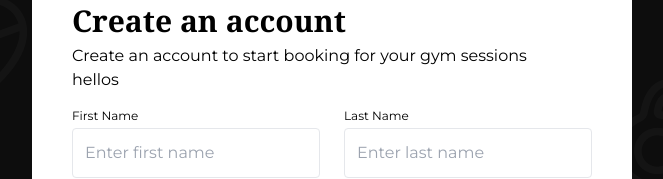
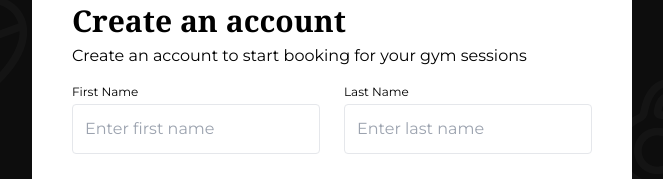
Before and after one commit to Alphadude/lepole-frontend, a React (Create React App) app: page /register in a window 1280 px wide. Shown: the part 224-403 px from the top of the page, without its empty margins (308-971 px from the left). Built offline with nearby package versions, Linux system fonts and the light colour scheme; no server answers.

Commit message:
transaction typo error

```diff
--- a/src/screens/Register.js
+++ b/src/screens/Register.js
@@ -90,10 +90,6 @@ const Register = () => {
         <p className="text-black text-base font-normal mt-1">
           Create an account to start booking for your gym sessions
         </p>
-
-        <a href='https://buy.stripe.com/test_5kA5mK0i66Lpgw0eUU'>
-          hellos
-        </a>
 
         <form
           onSubmit={signUp}
```
